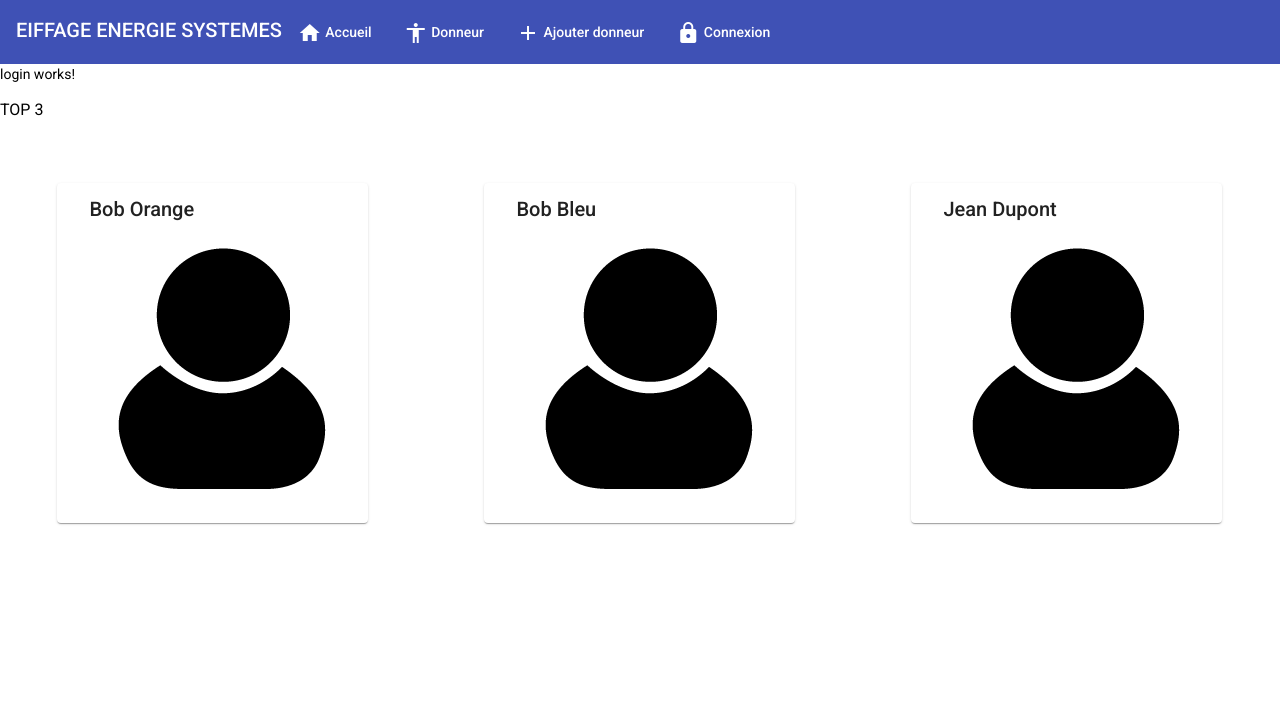
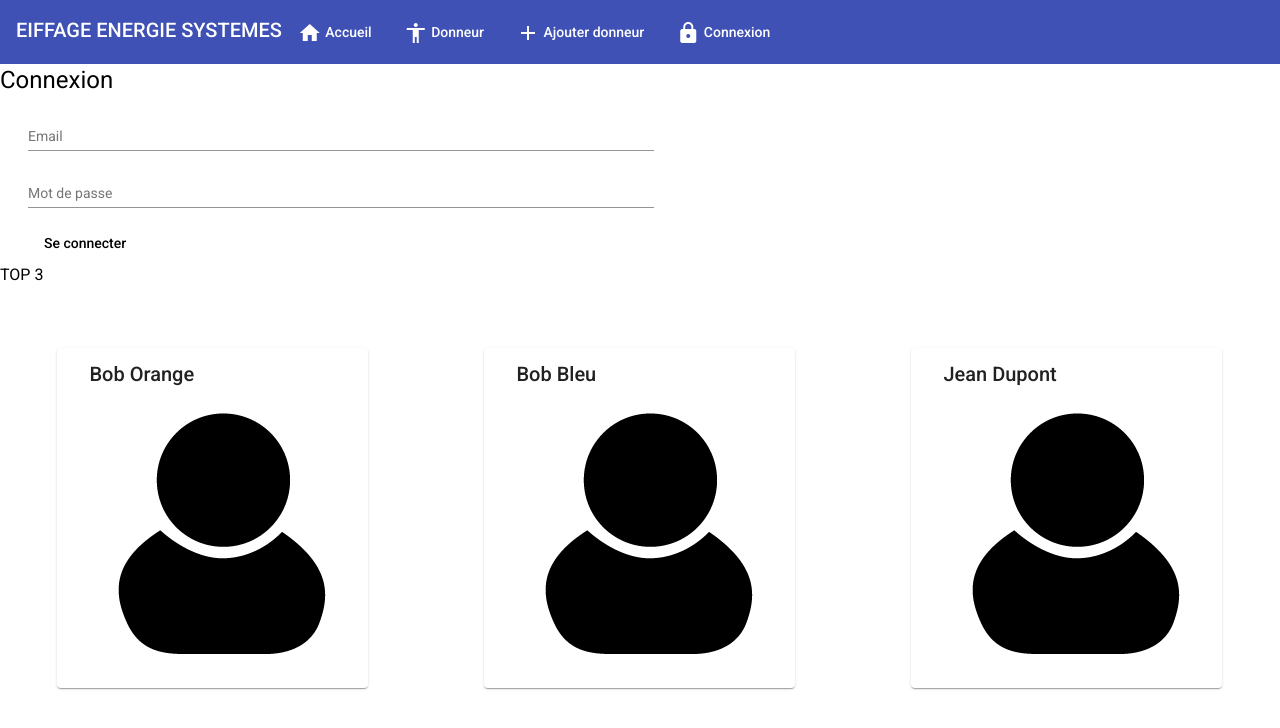
Before and after one commit to bart120/clemessy20, an Angular app: page /auth/login in a window 1280 px wide. Shown: the top 728 px of the page. Built offline with nearby package versions, Linux system fonts and the light colour scheme.

Commit message:
injection dep & observalbes

```diff
--- a/src/app/pages/auth/auth.module.ts
+++ b/src/app/pages/auth/auth.module.ts
@@ -2,6 +2,7 @@ import { NgModule } from '@angular/core';
 import { CommonModule } from '@angular/common';
 import { LoginComponent } from './login/login.component';
 import { AuthRoutingModule } from './auth.routing.module';
+import { MaterialModule } from 'src/app/material.module';
 
 
 
@@ -9,7 +10,8 @@ import { AuthRoutingModule } from './auth.routing.module';
   declarations: [LoginComponent],
   imports: [
     CommonModule,
-    AuthRoutingModule
+    AuthRoutingModule,
+    MaterialModule
   ]
 })
 export class AuthModule { }
--- a/src/app/pages/auth/login/login.component.html
+++ b/src/app/pages/auth/login/login.component.html
@@ -1 +1,16 @@
-<p>login works!</p>
+<h1>Connexion</h1>
+
+<form class="myform">
+    <mat-form-field>
+        <input matInput type="email" placeholder="Email" #mail (keyup.enter)="password.focus()" />
+    </mat-form-field>
+
+    <mat-form-field>
+        <input matInput type="password" placeholder="Mot de passe" #password
+            (keyup.enter)="onLogin($event, mail.value)" />
+    </mat-form-field>
+
+    <div>
+        <button type="button" mat-button (click)="onLogin($event, mail.value)">Se connecter</button>
+    </div>
+</form>
--- a/src/app/pages/auth/login/login.component.ts
+++ b/src/app/pages/auth/login/login.component.ts
@@ -1,4 +1,4 @@
-import { Component, OnInit } from '@angular/core';
+import { Component, ElementRef, OnInit, ViewChild } from '@angular/core';
 
 @Component({
   selector: 'app-login',
@@ -8,9 +8,16 @@ import { Component, OnInit } from '@angular/core';
 })
 export class LoginComponent implements OnInit {
 
+  @ViewChild('password', { static: false })
+  private passwd: ElementRef;
+
   constructor() { }
 
   ngOnInit(): void {
   }
 
+  onLogin(ev: any, inpMail: any): void {
+    console.log(this.passwd.nativeElement.value);
+  }
+
 }
--- a/src/app/pages/donneur/donneur-list/donneur-list.component.html
+++ b/src/app/pages/donneur/donneur-list/donneur-list.component.html
@@ -1 +1,2 @@
 <p>donneur-list works!</p>
+{{donneurs|json}}
--- a/src/app/pages/donneur/donneur-list/donneur-list.component.ts
+++ b/src/app/pages/donneur/donneur-list/donneur-list.component.ts
@@ -1,4 +1,6 @@
 import { Component, OnInit } from '@angular/core';
+import { DonneurModel } from 'src/app/models/donneur.model';
+import { DonneurService } from 'src/app/services/donneur.service';
 
 @Component({
   selector: 'app-donneur-list',
@@ -8,9 +10,18 @@ import { Component, OnInit } from '@angular/core';
 })
 export class DonneurListComponent implements OnInit {
 
-  constructor() { }
+  donneurs: Array<DonneurModel> = null;
+  //private servDonneur:DonneurService = null;
+
+  constructor(private servDonneur: DonneurService) {
+    //this.servDonneur = servDonneur;
+  }
 
   ngOnInit(): void {
+    //this.donneurs = this.servDonneur.getDonneurs();
+    this.servDonneur.getDonneurs().subscribe(data => {
+      this.donneurs = data;
+    });
   }
 
 }
--- /dev/null
+++ b/src/app/services/donneur.service.ts
@@ -0,0 +1,24 @@
+import { HttpClient } from '@angular/common/http';
+import { Injectable } from '@angular/core';
+import { Observable } from 'rxjs';
+import { environment } from 'src/environments/environment';
+import { DonneurModel } from '../models/donneur.model';
+
+@Injectable({ providedIn: 'root' })
+export class DonneurService {
+
+    constructor(private http: HttpClient) { }
+
+    getDonneurs(): Observable<Array<DonneurModel>> {
+        /*this.http.get(environment.urlDonneurs).subscribe((data) => {
+            console.log(data);
+
+        });*/
+        /*return [
+            { nom: 'Orange', prenom: 'Bob' },
+            { nom: 'Bleu', prenom: 'Bob' },
+            { nom: 'Dupont', prenom: 'Jean' }
+        ];*/
+        return this.http.get<Array<DonneurModel>>(environment.urlDonneurs);
+    }
+}
--- a/src/environments/environment.prod.ts
+++ b/src/environments/environment.prod.ts
@@ -1,3 +1,4 @@
 export const environment = {
-  production: true
+  production: true,
+  urlDonneurs: 'https://ccii-labs05.clemessy.fr/template-rest/api/v1/donneurs'
 };
--- a/src/environments/environment.ts
+++ b/src/environments/environment.ts
@@ -3,7 +3,8 @@
 // The list of file replacements can be found in `angular.json`.
 
 export const environment = {
-  production: false
+  production: false,
+  urlDonneurs: 'https://ccii-labs05.clemessy.fr/template-rest/api/v1/donneurs'
 };
 
 /*
--- a/src/styles.css
+++ b/src/styles.css
@@ -2,3 +2,14 @@
 
 html, body { height: 100%; }
 body { margin: 0; font-family: Roboto, "Helvetica Neue", sans-serif; }
+
+
+.myform{
+    display:flex;
+    flex-direction: column;
+    margin-left: 2em;
+}
+
+.myform > *{
+    width: 50%;
+}
```
Also changed, not shown: src/app/app.module.ts (+12 -8 lines), src/app/material.module.ts (added, +28 -0 lines), src/app/models/donneur.model.ts (added, +7 -0 lines).
